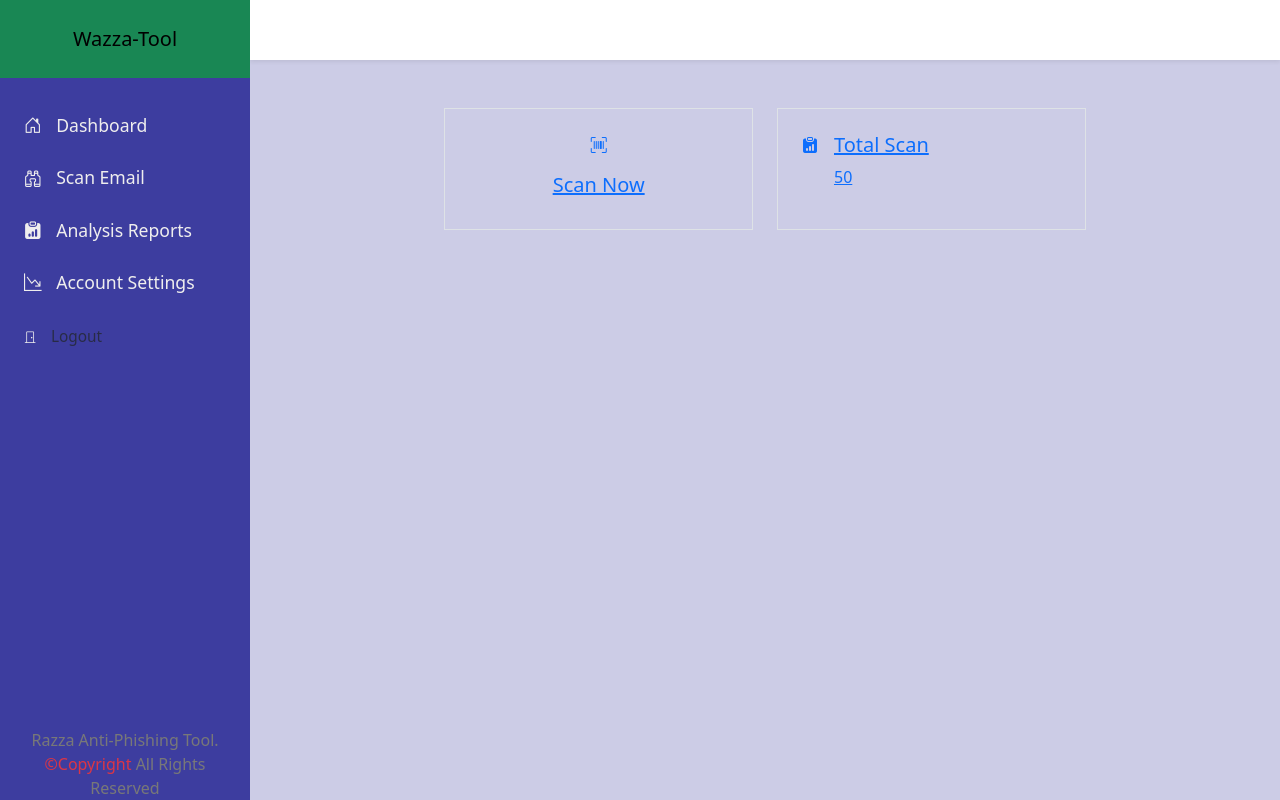
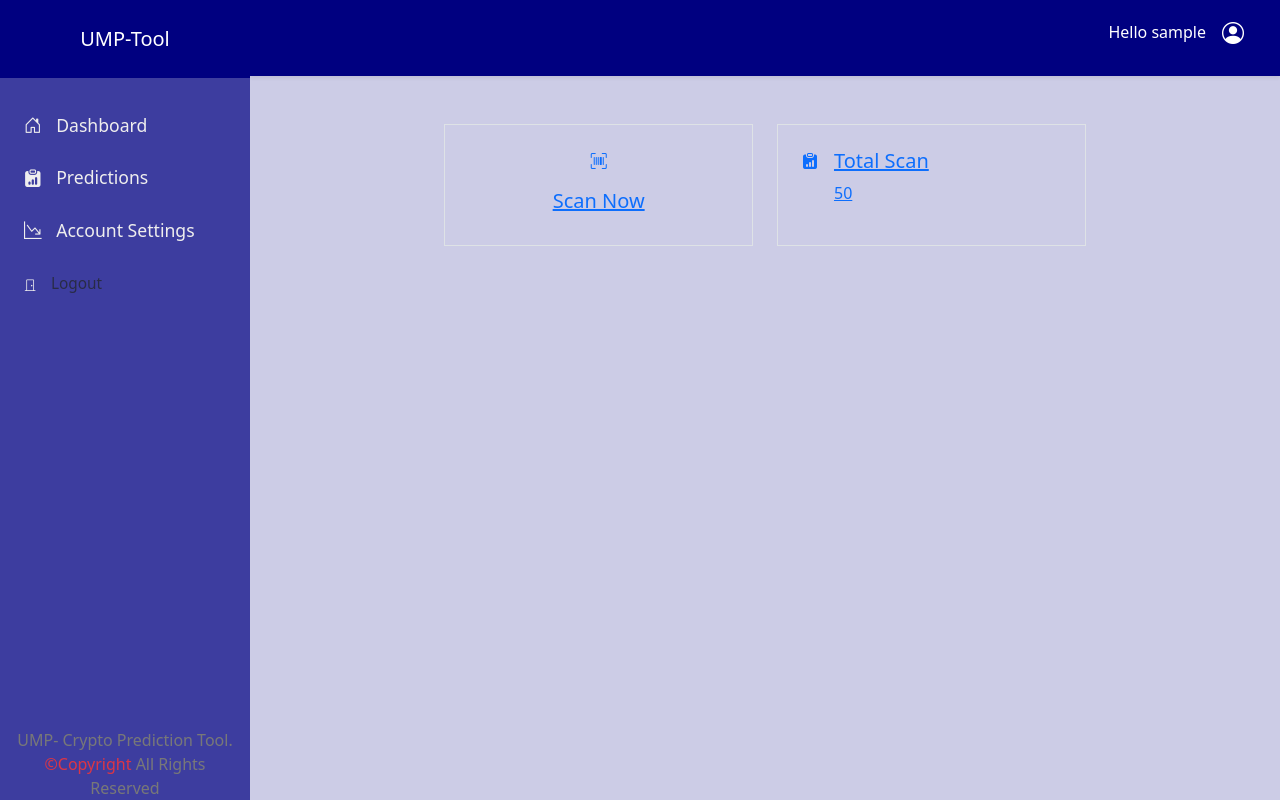
Before and after one commit to ndmichael/ump-crypto-predictor, a Django app: page /user/dashboard/ in a window 1280 px wide. Run offline with Django 5.2, Linux system fonts and the light colour scheme; the visitor is signed in with stand-in values (Sample User, id 1).

Commit message:
Adjusted urls

```diff
--- a/users/templates/users/base.html
+++ b/users/templates/users/base.html
@@ -5,7 +5,7 @@
 <head>
     <meta charset="UTF-8">
     <meta name="viewport" content="width=device-width, initial-scale=1.0">
-    <title>{% if title %} {{title}} {% else %} RiazVest {% endif %}</title>
+    <title>{% if title %} {{title}} {% else %} UMP - CRYPTO {% endif %}</title>
 
     <link href="https://cdn.jsdelivr.net/npm/bootstrap@5.3.3/dist/css/bootstrap.min.css"
         rel="stylesheet"
@@ -25,8 +25,8 @@
 </head>
 <body>
     <nav class="navbar navbar-expand p-0 m-0 d-flex flex-column align-items-start" id="sidebar">
-        <a class="navbar-brand bg-success text-center w-100 py-4" href="/">
-            Wazza-Tool
+        <a class="navbar-brand text-center w-100 py-4" style="background: #000080; color: #fff;" href="/">
+            UMP-Tool
         </a>
         <ul class="nav d-flex flex-column mt-3 w-100">
             <li class="nav-item w-100">
@@ -36,17 +36,11 @@
                 </a>
             </li>
 
-            <li class="nav-item w-100">
-                <a href="{% url 'scan_email' %}" class="nav-link ps-4">
-                    <i class=" bi bi-binoculars" style="font-size: 1em;"></i>
-                    Scan Email
-                </a>
-            </li>
 
             <li class="nav-item w-100 disabled">
-                <a href="{% url 'phishing_report' %}" class="nav-link ps-4">
+                <a href="" class="nav-link ps-4">
                     <i class=" bi bi-clipboard-data-fill" style="font-size: 1em;"></i>
-                    Analysis Reports
+                    Predictions
                 </a>
             </li>
 
@@ -65,13 +59,13 @@
 
         <div class="pt-lg-5 text-center mt-auto px-3"
             style="color: hsl(0, 0%, 47%);"
-            <strong><span>Razza Anti-Phishing Tool.</span></strong><br />
+            <strong><span>UMP- Crypto Prediction Tool.</span></strong><br />
             <span class="text-danger">&copy;{% trans "Copyright" %}</span> {% trans "All Rights Reserved" %}
         </div>
     </nav>
 
     <section class="content-wrapper">
-        <nav class=" navbar navbar-expand-sm shadow-sm bg-white">
+        <nav class=" navbar navbar-expand-sm shadow-sm py-3">
             <section class="container">
                 <ul class="navbar-nav mb-2 mb-lg-0 ms-auto">
                     <li><p class="me-3 pt-1">Hello <span>{{request.user.username}}</span></p></li>
```
